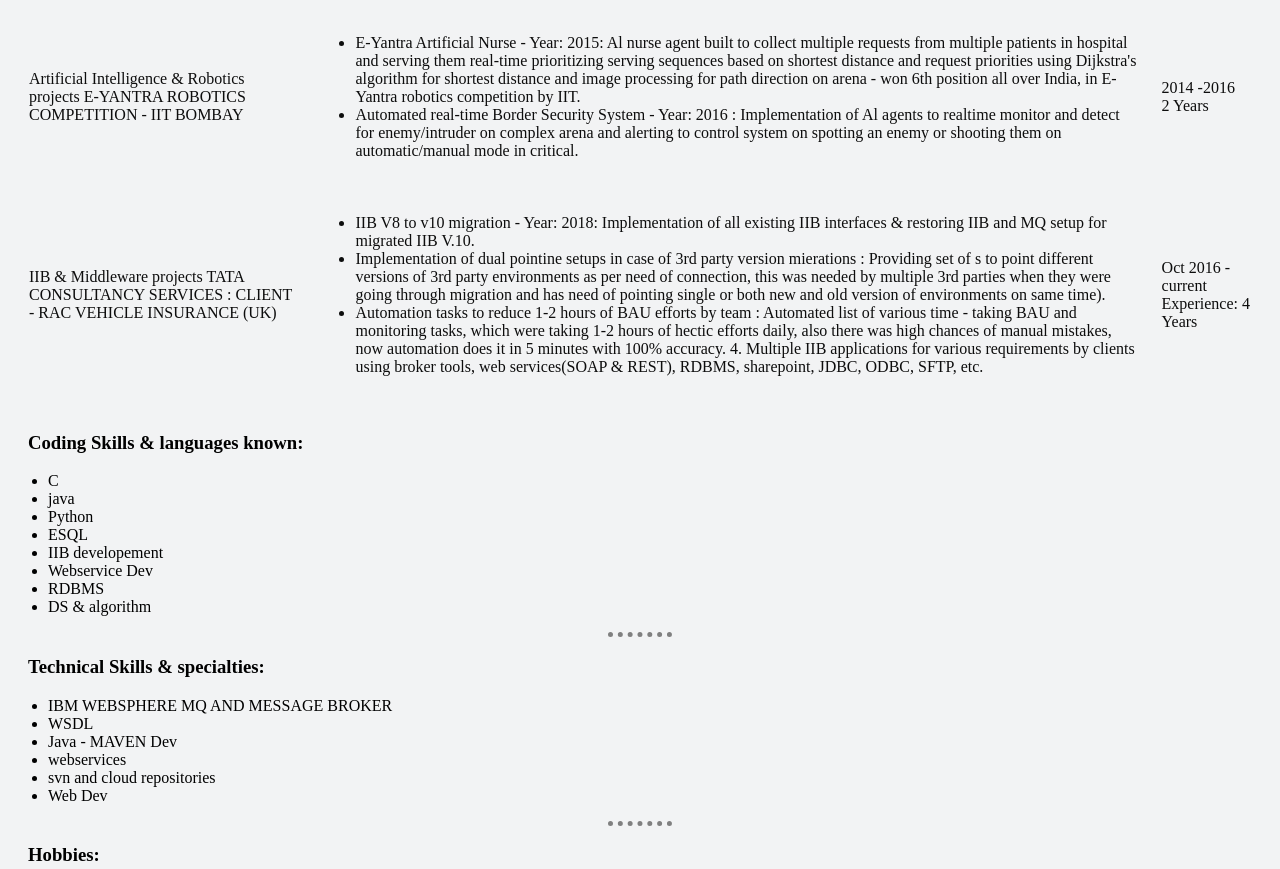
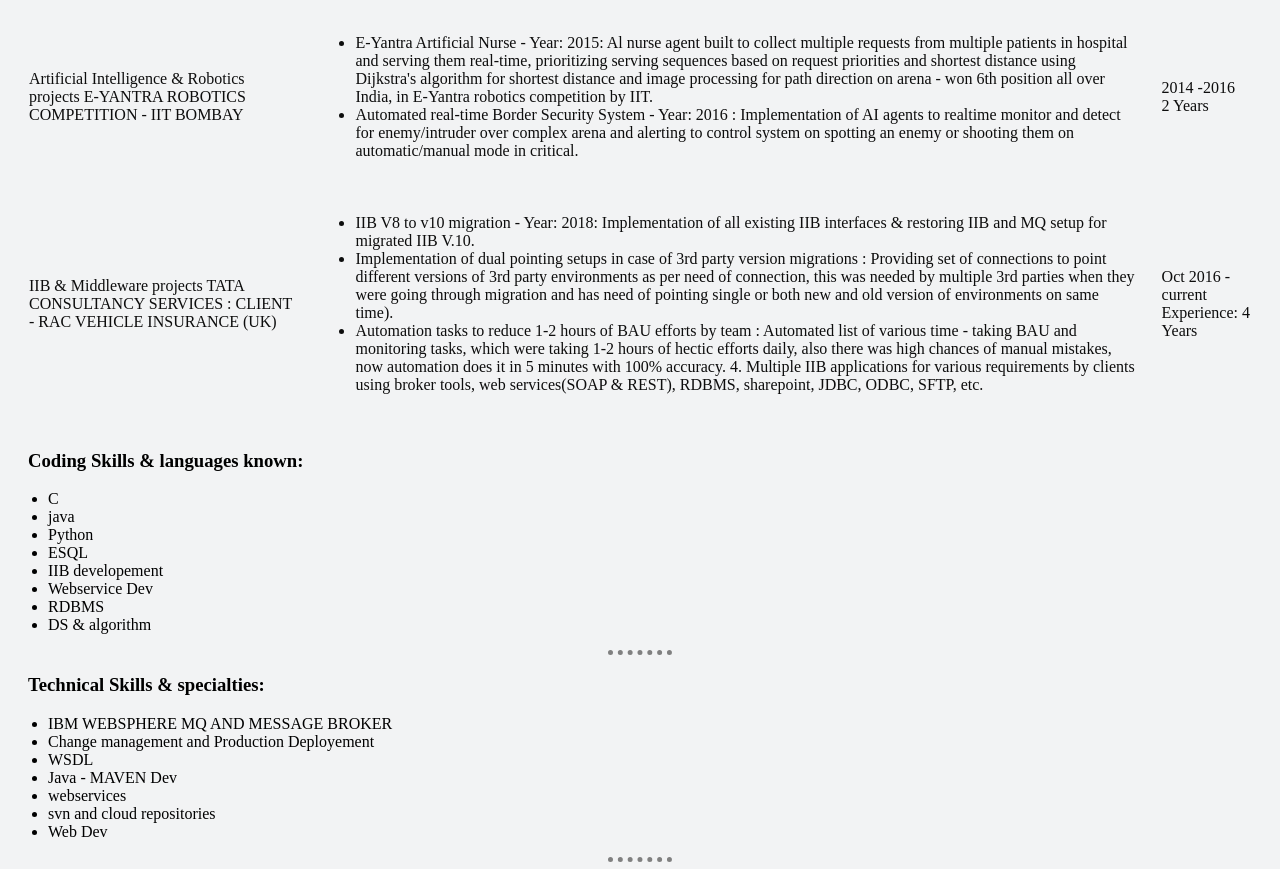
Before and after one commit to Riyuzaki1995/kshitij_cv, a plain HTML site: page index.html in a window 1280 px wide. Shown: the part 896-1765 px from the top of the page. Drawn offline with Linux system fonts and the light colour scheme.

Commit message:
Update index.html

```diff
--- a/index.html
+++ b/index.html
@@ -71,7 +71,7 @@
         <td>IBM Websphere Middleware (MQ/Broker) Software Engineer at Tata Consultancy Services</td>
         <td>
           <ul>
-            <li> Worked in Middleware for UK based vehicle insurance company - RAC, which is a client to TCS
+            <li>Worked in Middleware for UK based vehicle insurance company - RAC, which is a client to TCS
               for its software Development and Support. </li>
             <li>Worked on IBM Websphere middleware tools like IBM MQ and Message broker, competency level
               - E2 in middleware.</li>
@@ -91,9 +91,9 @@
         <td>
           <ul>
             <li>E-Yantra Artificial Nurse - Year: 2015: Al nurse agent built to collect multiple requests from
-              multiple patients in hospital and serving them real-time prioritizing serving sequences based on
-              shortest distance and request priorities using Dijkstra's algorithm for shortest distance and image processing for path direction on arena - won 6th position all over India, in E-Yantra robotics competition by IIT.</li>
-            <li>Automated real-time Border Security System - Year: 2016 : Implementation of Al agents to realtime monitor and detect for enemy/intruder on complex arena and alerting to control system on spotting an enemy or shooting them on
+              multiple patients in hospital and serving them real-time, prioritizing serving sequences based on
+              request priorities and shortest distance using Dijkstra's algorithm for shortest distance and image processing for path direction on arena - won 6th position all over India, in E-Yantra robotics competition by IIT.</li>
+            <li>Automated real-time Border Security System - Year: 2016 : Implementation of AI agents to realtime monitor and detect for enemy/intruder over complex arena and alerting to control system on spotting an enemy or shooting them on
               automatic/manual mode in critical.</li>
           </ul>
         </td>
@@ -106,8 +106,8 @@
           <ul>
             <li>IIB V8 to v10 migration - Year: 2018: Implementation of all existing IIB interfaces & restoring IIB
               and MQ setup for migrated IIB V.10. </li>
-            <li>Implementation of dual pointine setups in case of 3rd party version mierations : Providing set of
-              s to point different versions of 3rd party environments as per need of connection, this was needed by multiple 3rd parties when they were going through migration and has need
+            <li>Implementation of dual pointing setups in case of 3rd party version migrations : Providing set of
+              connections to point different versions of 3rd party environments as per need of connection, this was needed by multiple 3rd parties when they were going through migration and has need
               of pointing single or both new and old version of environments on same time).</li>
             <li>Automation tasks to reduce 1-2 hours of BAU efforts by team : Automated list of various time -
               taking BAU and monitoring tasks, which were taking 1-2 hours of hectic efforts daily, also there was high chances of manual mistakes, now automation does it in 5 minutes with 100% accuracy. 4. Multiple IIB applications for various
@@ -135,6 +135,7 @@
 <h3>Technical Skills & specialties:</h3>
 <ul>
   <li>IBM WEBSPHERE MQ AND MESSAGE BROKER</li>
+  <li>Change management and Production Deployement</li>
   <li>WSDL</li>
   <li>Java - MAVEN Dev</li>
   <li>webservices</li>
```
